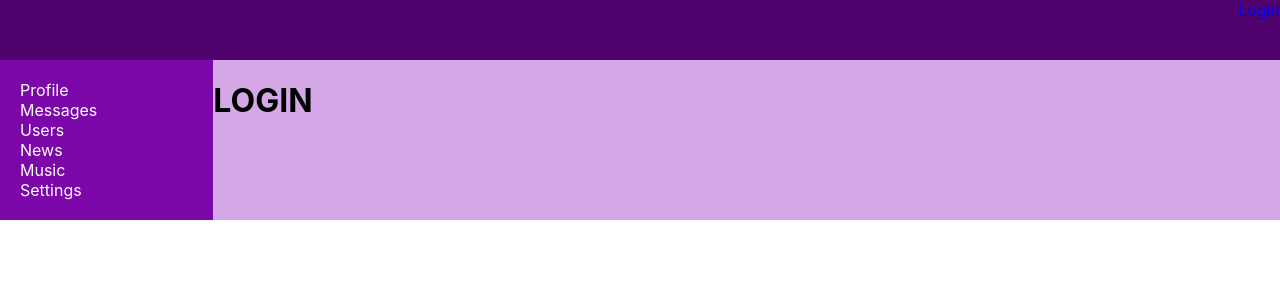
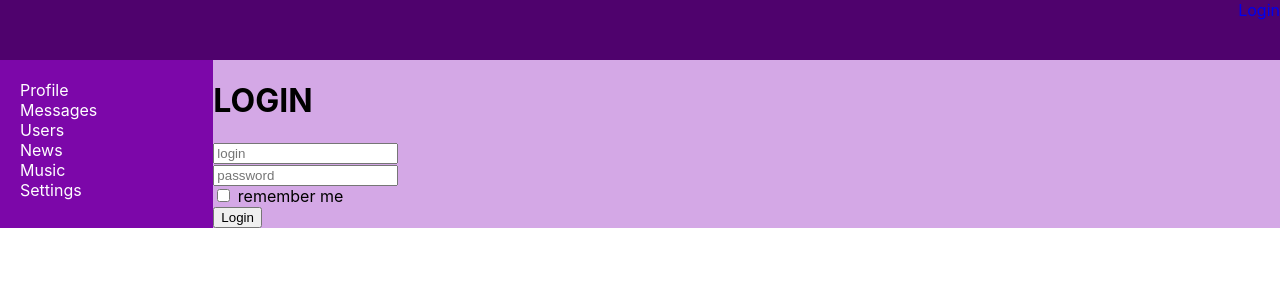
Before and after one commit to cqxg/Way-of-the-Samurai, a React (Create React App) app: page /login in a window 1280 px wide. Shown: the top 300 px of the page. Built offline with nearby package versions, Linux system fonts and the light colour scheme; no server answers.

Commit message:
feat: add login form workpiece

```diff
--- a/src/components/Login/Login.js
+++ b/src/components/Login/Login.js
@@ -4,6 +4,20 @@ const Login = () => {
     return (
         <div>
             <h1>LOGIN</h1>
+            <form>
+                <div>
+                    <input placeholder='login' />
+                </div>
+                <div>
+                    <input placeholder='password' />
+                </div>
+                <div>
+                    <input type='checkbox' /> remember me
+                </div>
+                <div>
+                    <button>Login</button>
+                </div>
+            </form>
         </div>
     )
 };
```
